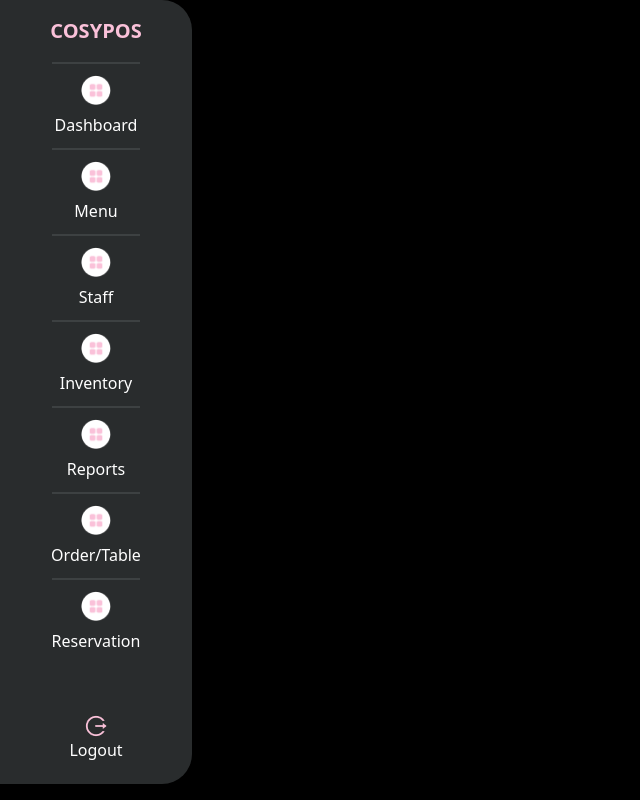
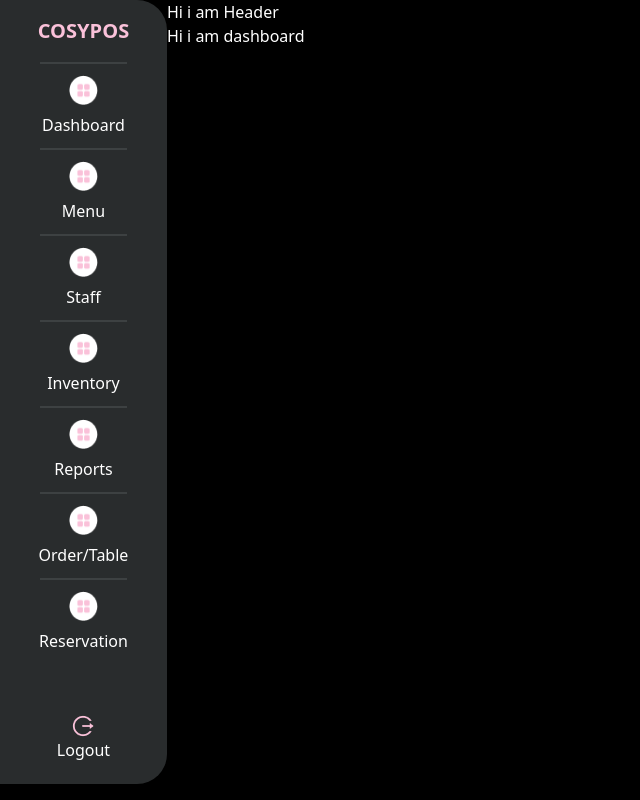
Before and after one commit to fatima-amani/nextjs-major-assignment, a Next.js app in the folder frontend/: page / in a window 1280 px wide. Shown: the whole page, without its empty margins (0-640 px from the left). Built offline with nearby package versions, Linux system fonts and the light colour scheme.

Commit message:
navigation functionality of sidebar

```diff
--- /dev/null
+++ b/frontend/app/components/Dashboard.tsx
@@ -0,0 +1,5 @@
+export default function Dashboard() {
+    return(
+        <h1 className="text-white">Hi i am dashboard</h1>
+    )
+}
--- /dev/null
+++ b/frontend/app/components/Demo.tsx
@@ -0,0 +1,9 @@
+interface DemoProps {
+    sectionName: string;
+}
+
+export default function Demo({ sectionName }: DemoProps){
+    return(
+        <h1 className="text-white">Sorry {sectionName} Page in under Maintenance</h1>
+    )
+}
--- /dev/null
+++ b/frontend/app/components/Header.tsx
@@ -0,0 +1,5 @@
+export default function Header() {
+    return(
+        <h1 className="text-white">Hi i am Header</h1>
+    )
+}
--- /dev/null
+++ b/frontend/app/components/MainPage.tsx
@@ -0,0 +1,34 @@
+import Dashboard from "./Dashboard";
+import Menu from "./Menu";
+import Staff from "./Staff";
+import Profile from "./Profile";
+import Demo from "./Demo";
+
+interface MainPageProps {
+  activeSection: string;
+}
+
+export default function MainPage({ activeSection }: MainPageProps) {
+
+  const renderComponent = () => {
+    switch (activeSection) {
+      case "Dashboard":
+        return <Dashboard />;
+      case "Menu":
+        return <Menu />;
+      case "Staff":
+        return <Staff />;
+      case "Profile":
+        return <Profile />;
+      case "Inventory":
+      case "Reports":
+      case "Order/Table":
+      case "Reservation":
+        return <Demo sectionName={activeSection} />; // Use a generic demo page
+      default:
+        return <div className="text-white text-center p-10">Section Not Found</div>;
+    }
+  };
+
+  return <div className="">{renderComponent()}</div>;
+}
--- /dev/null
+++ b/frontend/app/components/Menu.tsx
@@ -0,0 +1,5 @@
+export default function Menu() {
+    return(
+        <h1 className="text-white">Hi i am Menu</h1>
+    )
+}
--- /dev/null
+++ b/frontend/app/components/Profile.tsx
@@ -0,0 +1,5 @@
+export default function Profile() {
+    return(
+        <h1 className="text-white">Hi i am Profile</h1>
+    )
+}
--- a/frontend/app/components/SideBar.tsx
+++ b/frontend/app/components/SideBar.tsx
@@ -1,9 +1,21 @@
 import SideBarIcon from "./SideBarIcon";
 import Image from "next/image";
 
-export default function Sidebar(){
+interface SidebarProps {
+    setActiveSection: (section: string) => void;
+    activeSection: string;
+}
 
-    let menuOptions = ["Dashboard","Menu","Staff","Inventory","Reports","Order/Table","Reservation"];
+export default function Sidebar({ setActiveSection, activeSection }: SidebarProps) {
+  let menuOptions = [
+    "Dashboard",
+    "Menu",
+    "Staff",
+    "Inventory",
+    "Reports",
+    "Order/Table",
+    "Reservation",
+  ];
   return (
     <div className="flex flex-col justify-between items-center h-[98%] w-[15%] bg-[#292c2d] rounded-tr-[1.875rem] rounded-br-[1.875rem] pt-4 pb-5">
       <div className="flex flex-col justify-between items-center">
@@ -11,21 +23,26 @@ export default function Sidebar(){
           COSYPOS
         </div>
         {menuOptions.map((option, index) => (
-                    <>
+          <div
+            key={index}
+            onClick={() => setActiveSection(option)}
+            className={`w-full flex flex-col items-center cursor-pointer transition-colors duration-300 ${
+              activeSection === option ? "bg-pink-500" : ""
+            }`}
+          >
             <div className="w-[5.479rem] h-0 border-[0.04625rem] border-[#3d4142]"></div>
-                         <SideBarIcon key={index} sectionName={option} />
-                    </>
-
+            <SideBarIcon sectionName={option} />
+          </div>
         ))}
       </div>
       <div className="h-[3.3125rem] w-[3.3125rem] flex flex-col items-center justify-center">
         <div className="">
-                    <img src="/logout.png" alt="" className="h-[1.5rem] w-[1.5rem]"/>
+          <img src="/logout.png" alt="" className="h-[1.5rem] w-[1.5rem]" />
         </div>
         <div className="text-white font-poppins font-normal text-base leading-6 text-center">
           Logout
         </div>
       </div>
     </div>
-    )
+  );
 }
--- /dev/null
+++ b/frontend/app/components/Staff.tsx
@@ -0,0 +1,5 @@
+export default function Staff() {
+    return(
+        <h1 className="text-white">Hi i am Staff</h1>
+    )
+}
--- a/frontend/app/layout.tsx
+++ b/frontend/app/layout.tsx
@@ -25,8 +25,9 @@ export default function RootLayout({
   return (
     <html lang="en">
       <body
-        className={`${geistSans.variable} ${geistMono.variable} antialiased bg-black h-screen`}
+        className={`flex ${geistSans.variable} ${geistMono.variable} antialiased bg-black h-screen`}
       >
+
         {children}
       </body>
     </html>
--- a/frontend/app/page.tsx
+++ b/frontend/app/page.tsx
@@ -1,10 +1,20 @@
-import Image from "next/image";
+"use client"; // Enable client-side interactivity
+
+import { useState } from "react";
 import Sidebar from "./components/SideBar";
+import Header from "./components/Header";
+import MainPage from "./components/MainPage";
 
-export default function Home() {
+export default function Page() {
+  const [activeSection, setActiveSection] = useState("Dashboard");
+
   return (
-    <div className="h-full w-full">
-      <Sidebar />
+    <div className="flex h-screen w-full">
+      <Sidebar setActiveSection={setActiveSection} />
+      <div className="flex flex-col w-full">
+        <Header activeSection={activeSection} />
+        <MainPage activeSection={activeSection} />
+      </div>
     </div>
   );
 }
```
Lines whose indentation alone changed are shown as unchanged.
